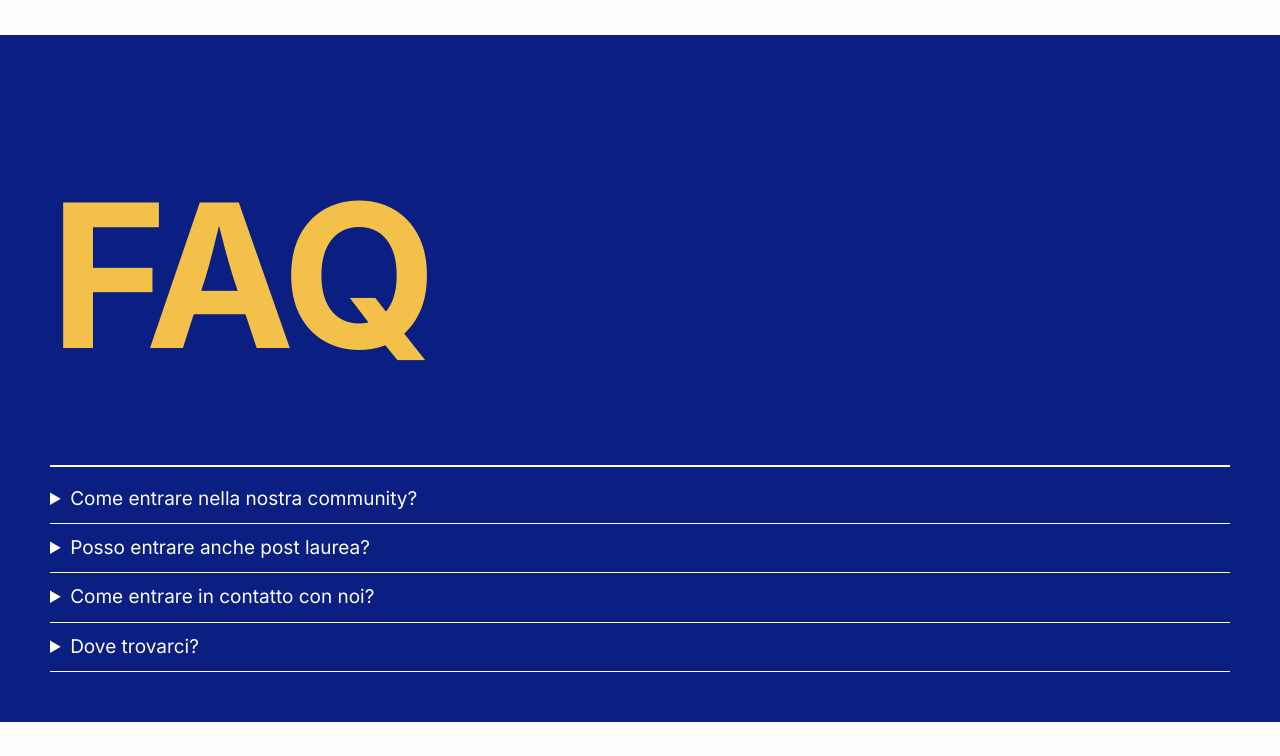
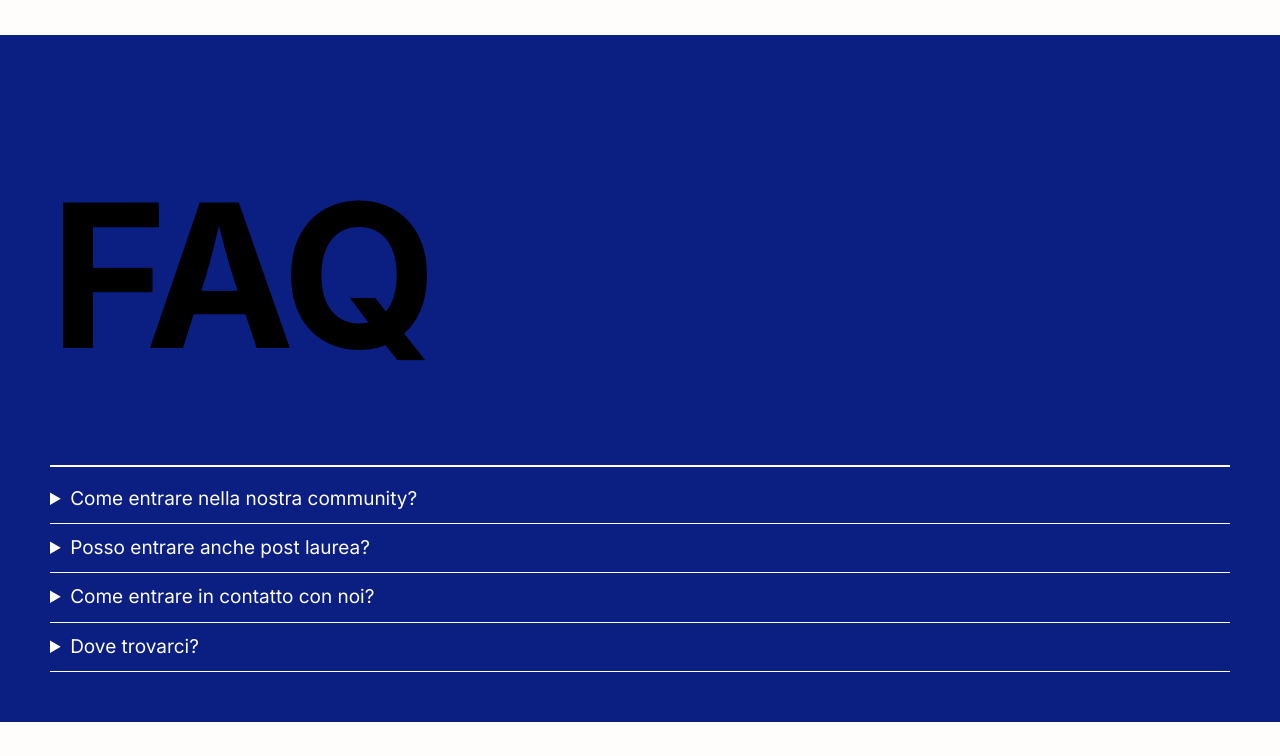
Before and after one commit to sfclubstatale/sfclubstatale, a PHP site: page / in a window 1280 px wide. Shown: the part 1358-2114 px from the top of the page. Run offline with PHP 8.4, Linux system fonts and the light colour scheme.

Commit message:
Update styles.css

```diff
--- a/styles.css
+++ b/styles.css
@@ -176,7 +176,7 @@ footer a:hover {
 .faq h2 {
   font-size: 200px;
   letter-spacing: -0.02em;
-  color: var(--color-accent-yellow);
+  color: var(black);
   text-align: left;
   margin-top: 30px;
   margin-bottom: 30px;
```
